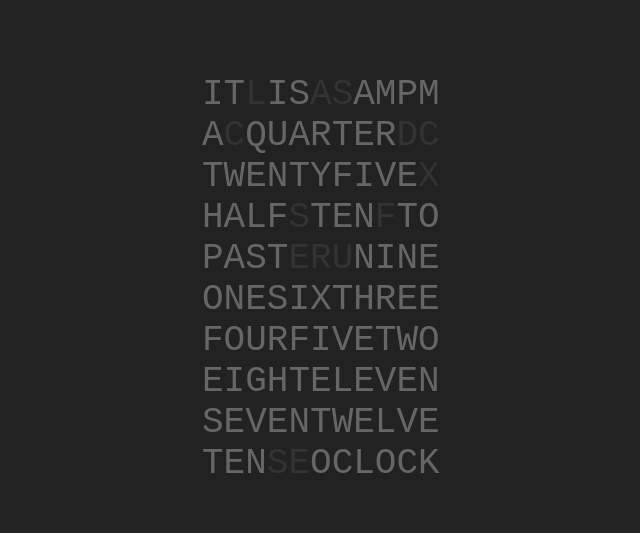
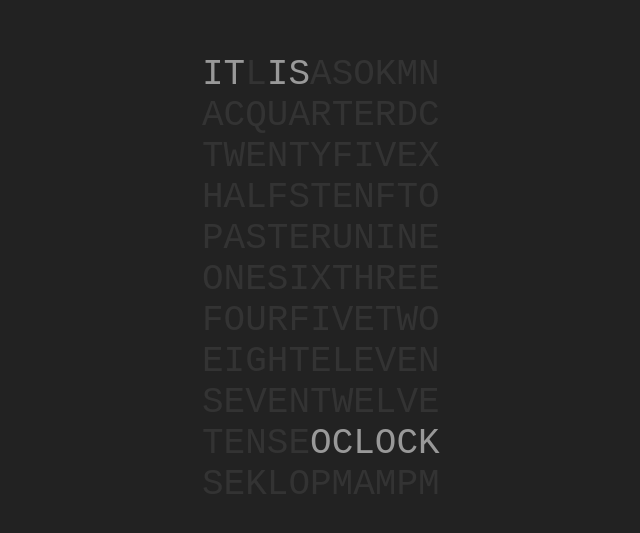
Before and after one commit to Matt-J-Jones/Text-Clock, a React (Create React App) app: page / in a window 1280 px wide. Shown: the part 121-654 px from the top of the page, without its empty margins (338-978 px from the left). Built offline with nearby package versions, Linux system fonts and the light colour scheme.

Commit message:
dynamic css added for time

```diff
--- a/src/App.css
+++ b/src/App.css
@@ -23,66 +23,109 @@
   margin: 0 0px;
 }
 
-.lineOne, .lineTwo, .lineThree, .lineFour, .lineFive, .lineSix, .lineSeven, .lineEight, .lineNine, .lineTen {
+.lineOne, .lineTwo, .lineThree, .lineFour, .lineFive, .lineSix, .lineSeven, .lineEight, .lineNine, .lineTen, .lineEleven {
   display: flex;
 }
 
 /* Line One Items */
-.itis, .am, .pm {
-  color: #666;
-  margin-right: 0px;
+.itis {
+  color: #999;
 }
+
+.oclock{
+  color: #999;
+}
+
+.am {
+  color: #333;
+}
+
+.pm {
+  color: #333;
+}
+
 
 /* Line Two Items */
 .aquarter {
-  color: #666;
-  margin-right: 0px;
+  color: #333;
 }
 
 /* Line Three Items */
-.five, .twenty {
-  color: #666;
-  margin-right: 0px;
+.twenty {
+  color: #333;
+}
+
+.five {
+  color: #333;
 }
 
 /* Line Four Items */
-.half, .ten, .to {
-  color: #666;
-  margin-right: 0px;
+.half {
+  color: #333;
+}
+
+.ten {
+  color: #333;
+}
+
+.to {
+  color: #333;
 }
 
 /* Line Five Items */
-.past, .nineNumber {
-  color: #666;
-  margin-right: 0px;
+.past {
+  color: #333;
+}
+
+.nineNumber {
+  color: #333;
 }
 
 /* Line Six Items */
-.oneNumber, .sixNumber, .threeNumber {
-  color: #666;
-  margin-right: 0px;
+.oneNumber {
+  color: #333;
+}
+
+.sixNumber {
+  color: #333;
+}
+
+.threeNumber {
+  color: #333;
 }
 
 /* Line Seven Items */
-.fourNumber, .fiveNumber, .twoNumber {
-  color: #666;
-  margin-right: 0px;
+.fourNumber {
+  color: #333;
+}
+
+.fiveNumber {
+  color: #333;
+}
+
+.twoNumber {
+  color: #333;
 }
 
 /* Line Eight Items */
-.eightNumber, .elevenNumber{
-  color: #666;
-  margin-right: 0px;
+.eightNumber {
+  color: #333;
+}
+
+.elevenNumber{
+  color: #333;
 }
 
 /* Line Nine Items */
-.sevenNumber, .twelveNumber{
-  color: #666;
-  margin-right: 0px;
+.sevenNumber {
+  color: #333;
+}
+
+.twelveNumber{
+  color: #333;
 }
 
 /* Line Ten Items */
-.tenNumber, .oclock{
-  color: #666;
-  margin-right: 0px;
+.tenNumber {
+  color: #333;
 }
--- a/src/App.js
+++ b/src/App.js
@@ -1,76 +1,96 @@
 import logo from './logo.svg';
 import './App.css';
+import TextClock from './time';
+
+function updateTimeColor(elementId){
+  const timeTextElement = document.getElementsByClassName(elementId);
+  console.log(timeTextElement)
+  for (let i = 0; i < timeTextElement.length; i++) {
+    timeTextElement[i].style.color = '#999';
+  }
+}
 
 function App() {
+  const textTime = new TextClock();
+  const currentTime = textTime.formatTimeAsText();
+  updateTimeColor(currentTime[3]);
+  updateTimeColor(currentTime[2]);
+  updateTimeColor(currentTime[1]);
+  updateTimeColor(currentTime[0]);
+  console.log(currentTime)
+
+
   return (
     <div className="App">
       <header className="App-header">
-        {/* <img src={logo} className="App-logo" alt="logo" /> */}
-        <div class="text-container">
-          <div class="lineOne">
-            <div class="itis">IT</div>
-            <div class="letter">L</div>
-            <div class="itis">IS</div>
-            <div class="letter">AS</div>
-            <div class="am">AM</div>
-            <div class="pm">PM</div>
+        <div className="text-container">
+          <div className="lineOne">
+            <div className="itis">IT</div>
+            <div className="letter">L</div>
+            <div className="itis">IS</div>
+            <div className="letter">ASOKMN</div>
           </div>
 
-          <div class="lineTwo">
-            <div class="aquarter">A</div>
-            <div class="letter">C</div>
-            <div class="aquarter">QUARTER</div>
-            <div class="letter">DC</div>
+          <div className="lineTwo">
+            <div className="aquarter">A</div>
+            <div className="letter">C</div>
+            <div className="aquarter">QUARTER</div>
+            <div className="letter">DC</div>
           </div>
 
-          <div class="lineThree">
-            <div class="twenty">TWENTY</div>
-            <div class="five">FIVE</div>
-            <div class="letter">X</div>
+          <div className="lineThree">
+            <div className="twenty">TWENTY</div>
+            <div className="five">FIVE</div>
+            <div className="letter">X</div>
           </div>
 
-          <div class="lineFour">
-            <div class="half">HALF</div>
-            <div class="letter">S</div>
-            <div class="ten">TEN</div>
-            <div class="letter">F</div>
-            <div class="to">TO</div>
+          <div className="lineFour">
+            <div className="half">HALF</div>
+            <div className="letter">S</div>
+            <div className="ten">TEN</div>
+            <div className="letter">F</div>
+            <div className="to">TO</div>
           </div>
 
-          <div class="lineFive">
-            <div class="past">PAST</div>
-            <div class="letter">ERU</div>
-            <div class="nineNumber">NINE</div>
+          <div className="lineFive">
+            <div className="past">PAST</div>
+            <div className="letter">ERU</div>
+            <div className="nineNumber">NINE</div>
           </div>
 
-          <div class="lineSix">
-            <div class="oneNumber">ONE</div>
-            <div class="sixNumber">SIX</div>
-            <div class="threeNumber">THREE</div>
+          <div className="lineSix">
+            <div className="oneNumber">ONE</div>
+            <div className="sixNumber">SIX</div>
+            <div className="threeNumber">THREE</div>
           </div>
 
-          <div class="lineSeven">
-            <div class="fourNumber">FOUR</div>
-            <div class="fiveNumber">FIVE</div>
-            <div class="twoNumber">TWO</div>
+          <div className="lineSeven">
+            <div className="fourNumber">FOUR</div>
+            <div className="fiveNumber">FIVE</div>
+            <div className="twoNumber">TWO</div>
           </div>
 
-          <div class="lineEight">
-            <div class="eightNumber">EIGHT</div>
-            <div class="elevenNumber">ELEVEN</div>
+          <div className="lineEight">
+            <div className="eightNumber">EIGHT</div>
+            <div className="elevenNumber">ELEVEN</div>
           </div>
 
-          <div class="lineNine">
-            <div class="sevenNumber">SEVEN</div>
-            <div class="twelveNumber">TWELVE</div>
+          <div className="lineNine">
+            <div className="sevenNumber">SEVEN</div>
+            <div className="twelveNumber">TWELVE</div>
           </div>
 
-          <div class="lineTen">
-          <div class="tenNumber">TEN</div>
-          <div class="letter">SE</div>
-          <div class="oclock">OCLOCK</div>
+          <div className="lineTen">
+            <div className="tenNumber">TEN</div>
+            <div className="letter">SE</div>
+            <div className="oclock">OCLOCK</div>
           </div>
 
+          <div className="lineEleven">
+            <div className="letter">SEKLOPM</div>
+            <div className="am">AM</div>
+            <div className="pm">PM</div>
+          </div>
         </div>
       </header>
     </div>
--- /dev/null
+++ b/src/time.js
@@ -0,0 +1,74 @@
+class TextClock {
+  getCurrentTime () {
+    const currentDate = new Date();
+    const hours = currentDate.getHours();
+    const minutes = currentDate.getMinutes();
+    return [hours,minutes];
+  }
+
+  formatTimeAsText () {
+    const rawTime = this.getCurrentTime();
+    return [this.returnMin(rawTime[1]), this.returnPastOrTo(rawTime[1]), this.returnHour(rawTime[0]), this.checkAmPm(rawTime[0])]
+  }
+
+  checkAmPm (time) {
+    if(time > 11){ return 'pm' } else { return 'am' }
+  }
+
+  returnHour (time) {
+    let hour = 0;
+    if (time > 12) { hour = time - 12 } else { hour = time}
+    const numberMap = {
+      1: "oneNumber",
+      2: "twoNumber",
+      3: "threeNumber",
+      4: "fourNumber",
+      5: "fiveNumber",
+      6: "sixNumber",
+      7: "sevenNumber",
+      8: "eightNumber",
+      9: "nineNumber",
+      10: "tenNumber",
+      11: "elevenNumber",
+      12: "twelveNumber"
+    }
+    return numberMap[hour]
+  }
+
+  returnMin (time) {
+    const minMap = {
+      1: "half",
+      2: "twenty",
+      3: "aquarter",
+      4: "ten",
+      5: "five",
+      6: ""
+    }
+
+    if (time < 5) { return minMap[6] }
+    else if (time > 5 && time < 10) { return minMap[5] }   // FIVE
+    else if (time > 9 && time < 15) { return minMap[4] }  // TEN
+    else if (time > 14 && time < 20) { return minMap[3] }  // QUARTER
+    else if (time > 19 && time < 30) { return minMap[2] }  // TWENTY
+    else if (time > 29 && time < 40) { return minMap[1] }  // HALF
+    else if (time > 39 && time < 45) { return minMap[2] }
+    else if (time > 44 && time < 50) { return minMap[3] }
+    else if (time > 49 && time < 55) { return minMap[4] }
+    else if (time > 54 && time < 59) { return minMap[5] }
+  }
+
+  returnPastOrTo (time) {
+    const pastToMap = {
+      1: "past",
+      2: "to",
+      3: ""
+    }
+
+    if (time < 30 && time > 4) { return pastToMap[1] }
+    else if ( time > 30) { return pastToMap[2] }
+    else { return pastToMap[3] }
+  }
+}
+
+
+module.exports = TextClock;
```
